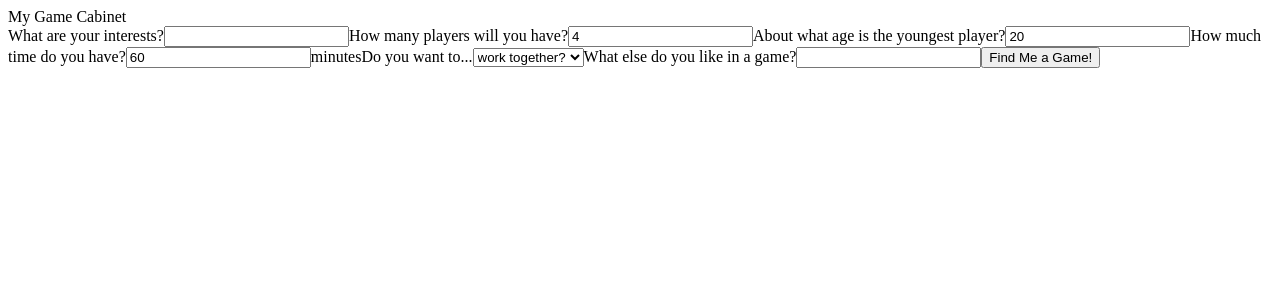
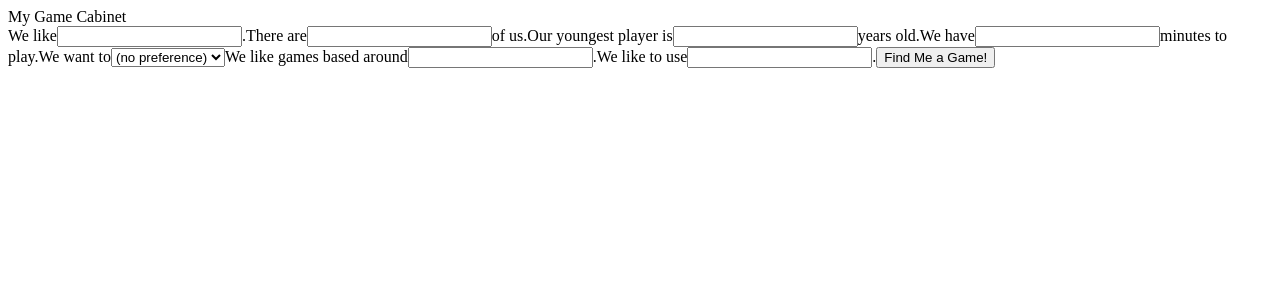
Before and after one commit to Alfendor/game-cabinet, a React app: page / in a window 1280 px wide. Shown: the top 300 px of the page. Built offline with nearby package versions, Linux system fonts and the light colour scheme; the HTML template or start-up script is replaced by a standard one.

Commit message:
added state properties, API requests, attempting findGame db query

```diff
--- a/client/src/components/App.jsx
+++ b/client/src/components/App.jsx
@@ -1,16 +1,25 @@
 import React from 'react';
 import axios from 'axios';
+import RecommendForm from './RecommendForm.jsx';
+// import Cabinet from './Cabinet.jsx';
+// import SearchBgg from './SearchBgg.jsx';
+// import Wishlist from './SearchBgg.jsx';
 
 class App extends React.Component {
   constructor(props) {
     super(props);
     this.state = {
-      theme: '',
-      players: 4,
-      age: 20,
-      time: 60,
+      players: undefined,
+      age: undefined,
+      time: undefined,
       cooperative: undefined,
-      keywords: []
+      mechanics: undefined,
+      theme: undefined,
+      equipment: undefined,
+      recommendations: null,
+      mechanicsOptions: [],
+      themeOptions: [],
+      equipmentOptions: []
     }
   }
 
@@ -26,7 +35,26 @@ class App extends React.Component {
 
   handleSubmit(event) {
     event.preventDefault();
-    alert('search submitted: ', this.state.theme, this.state.players, this.state.age, this.state.time);
+    console.log('search submitted: ', this.state.theme, this.state.players, this.state.age, this.state.time);
+    var params = {
+      players: this.state.players,
+      age: this.state.age,
+      time: this.state.time,
+      cooperative: this.state.cooperative,
+      theme: this.state.theme,
+      mechanics: this.state.mechanics,
+      equipment: this.state.equipment
+    }
+
+    axios.get('/cabinet', params)
+      .then((res) => {
+        this.setState({
+          recommendations: res.data
+        });
+      })
+      .catch((err) => {
+        console.error(err);
+      })
   }
 
   render() {
@@ -37,32 +65,42 @@ class App extends React.Component {
         <Wishlist /> */}
         <form onSubmit={this.handleSubmit.bind(this)}>
           <label>
-            What are your interests?
+            We like
             <input type="text" name="theme" value={this.state.theme} onChange={this.handleChange.bind(this)} />
+            .
           </label>
           <label>
-            How many players will you have?
+            There are
             <input type="number" name="players" value={this.state.players} min="1" onChange={this.handleChange.bind(this)} />
+            of us.
           </label>
           <label>
-            About what age is the youngest player?
+            Our youngest player is
             <input type="number" name="age" max="100" value={this.state.age} onChange={this.handleChange.bind(this)} />
+            years old.
           </label>
           <label>
-            How much time do you have?
+            We have
             <input type="number" name="time" step="5" value={this.state.time} onChange={this.handleChange.bind(this)} />
-            minutes
+            minutes to play.
           </label>
           <label>
-            Do you want to...
+            We want to
             <select name="cooperative" value={this.state.cooperative} onChange={this.handleChange.bind(this)}>
-              <option value="true">work together?</option>
-              <option value="false">compete?</option>
+              <option value="undefined">(no preference)</option>
+              <option value="true">work together!</option>
+              <option value="false">compete!</option>
             </select>
           </label>
           <label>
-            What else do you like in a game?
-            <input type="text" name="keywords" value={this.state.keywords} onChange={this.handleChange.bind(this)} />
+            We like games based around
+            <input type="text" name="mechanics" value={this.state.mechanics} onChange={this.handleChange.bind(this)} />
+            .
+          </label>
+          <label>
+            We like to use
+            <input type="text" name="equipment" value={this.state.equipment} onChange={this.handleChange.bind(this)} />
+            .
           </label>
           <input type="submit" value="Find Me a Game!" />
         </form>
--- /dev/null
+++ b/client/src/components/RecommendForm.jsx
@@ -0,0 +1,37 @@
+import React from 'react';
+
+const RecommendForm = (props) => {
+  // <form onSubmit={this.handleSubmit.bind(this)}>
+  //   <label>
+  //     What are your interests?
+  //     <input type="text" name="theme" value={this.state.theme} onChange={this.handleChange.bind(this)} />
+  //   </label>
+  //   <label>
+  //     How many players will you have?
+  //     <input type="number" name="players" value={this.state.players} min="1" onChange={this.handleChange.bind(this)} />
+  //   </label>
+  //   <label>
+  //     About what age is the youngest player?
+  //     <input type="number" name="age" max="100" value={this.state.age} onChange={this.handleChange.bind(this)} />
+  //   </label>
+  //   <label>
+  //     How much time do you have?
+  //     <input type="number" name="time" step="5" value={this.state.time} onChange={this.handleChange.bind(this)} />
+  //     minutes
+  //   </label>
+  //   <label>
+  //     Do you want to...
+  //     <select name="cooperative" value={this.state.cooperative} onChange={this.handleChange.bind(this)}>
+  //       <option value="true">work together?</option>
+  //       <option value="false">compete?</option>
+  //     </select>
+  //   </label>
+  //   <label>
+  //     What else do you like in a game?
+  //     <input type="text" name="keywords" value={this.state.keywords} onChange={this.handleChange.bind(this)} />
+  //   </label>
+  //   <input type="submit" value="Find Me a Game!" />
+  // </form>
+}
+
+export default RecommendForm;
```
Also changed, not shown: database/index.js (+53 -5 lines), client/src/components/Recommend.jsx (deleted), 2 other files (tests, documents, lock files or other folders).
